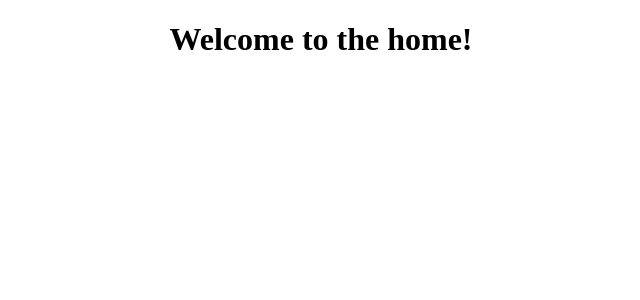
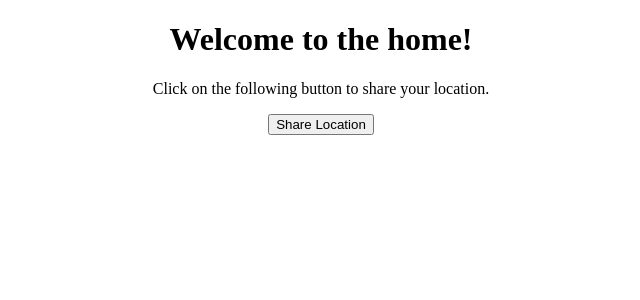
Before and after one commit to Parmoi/Big-Backer, a Flask app: page / in a window 1280 px wide. Shown: the top 300 px of the page, without its empty margins (319-959 px from the left). Run offline with Flask 3, Linux system fonts and the light colour scheme.

Commit message:
Added new route that saves location of user to session. Remade html to have button to get user location. Added geolocate.js that finds location of user.

```diff
--- a/app/__init__.py
+++ b/app/__init__.py
@@ -2,6 +2,7 @@ from flask import Flask
 
 def create_app():
     app = Flask(__name__)
+    app.secret_key = "356fP]}'I{oMOU[x5_X^-mD!V?~o.B"
 
     from .routes import main
     app.register_blueprint(main)    # Register the blueprint
--- a/app/routes.py
+++ b/app/routes.py
@@ -1,7 +1,17 @@
-from flask import Blueprint, render_template
+from flask import Blueprint, jsonify, render_template, request, session
 
 main = Blueprint('main', __name__)
 
 @main.route('/')
 def home():
     return render_template('home.html')
+
+@main.route('/save_location', methods=['POST'])
+def set_location():
+    data = request.get_json()
+    session['location'] = {
+        'latitude': data['latitude'],
+        'longitude': data['longitude']
+    }
+
+    return jsonify({'status': 'success'})
--- /dev/null
+++ b/app/static/js/geolocate.js
@@ -0,0 +1,28 @@
+// Function to find the geolocation of current user
+function findGeolocation() {
+    // Checks if the browers allows geolocation API access
+    if (navigator.geolocation) {
+        console.log("Geolocation available");
+
+        navigator.geolocation.getCurrentPosition(success)
+
+        // async only continues if it gets back something from await
+        async function success(position) {
+            const lat = position.coords.latitude;
+            const lon = position.coords.longitude;
+
+            console.log("lat: "+ lat + " lon: " + lon);
+
+            const response = await fetch('/save_location', {
+                method: 'POST',
+                headers: {
+                    'Content-Type': 'application/json'
+                },
+                body: JSON.stringify({ latitude: lat, longitude: lon})
+            });
+
+            const result = await response.json();
+            console.log(result)
+        }
+    }
+}
--- a/app/templates/home.html
+++ b/app/templates/home.html
@@ -2,8 +2,14 @@
 <html>
     <head>
         <title>Home</title>
+        <script src="/static/js/geolocate.js"></script>
     </head>
     <body>
         <h1 style="text-align: center;">Welcome to the home!</h1>
+
+        <p style="text-align: center;">Click on the following button to share your location.</p>
+        <div style="text-align: center;">
+            <button onclick="findGeolocation()">Share Location</button>
+        </div>
     </body>
 </html>
```
